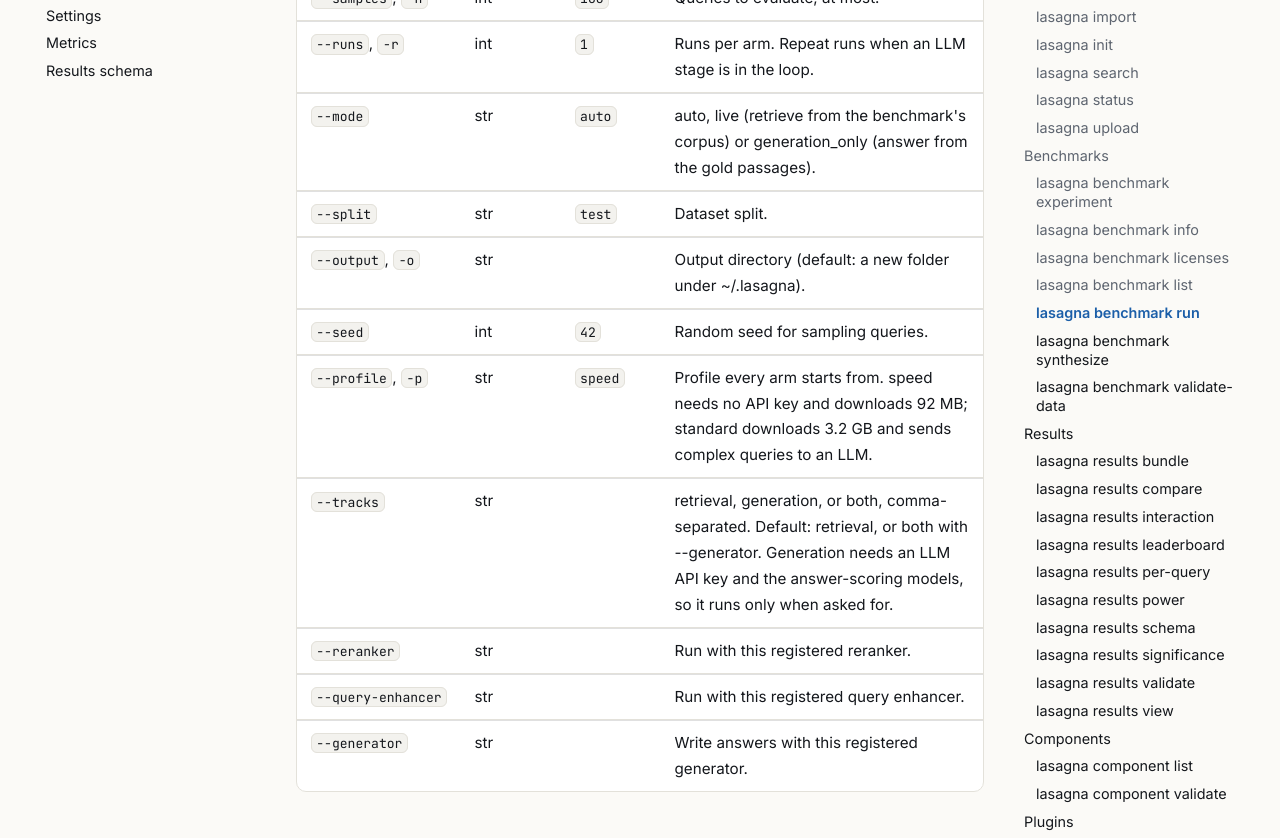
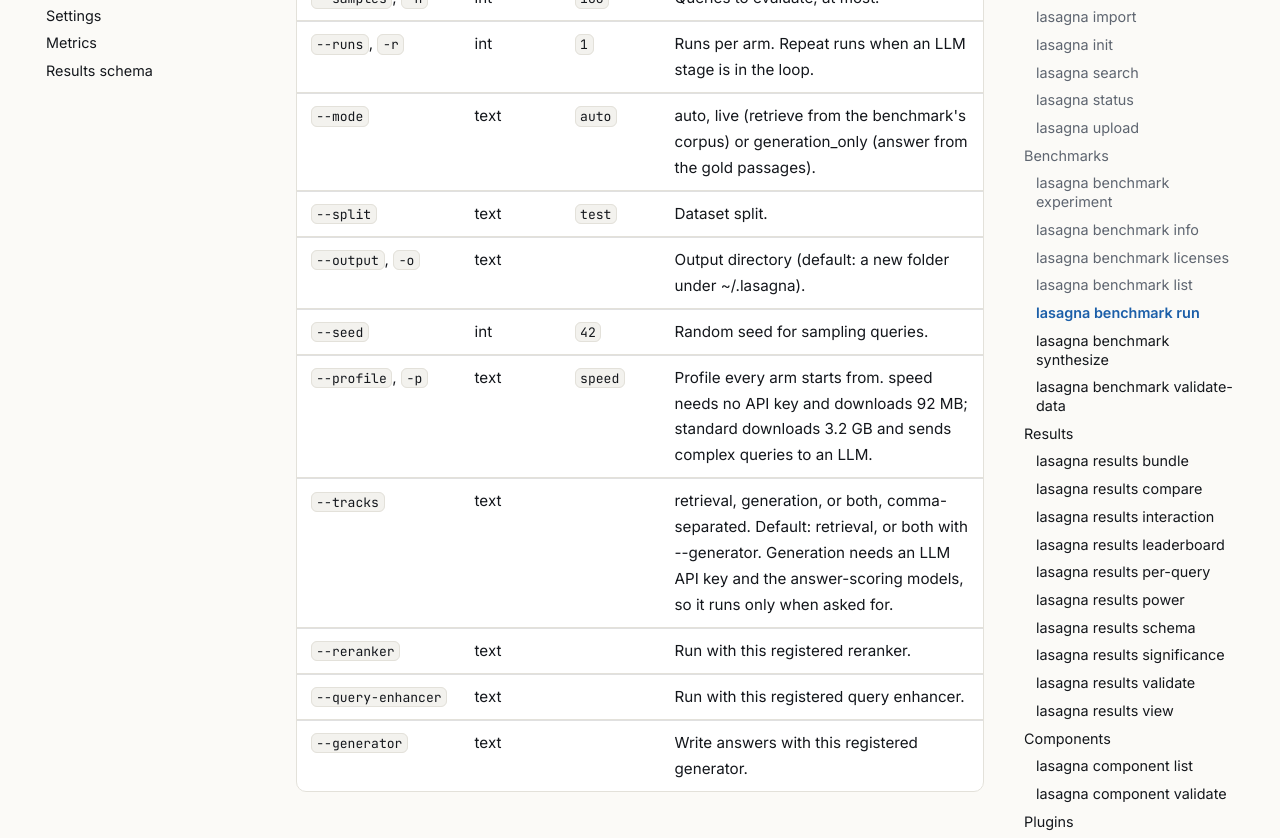
Before and after one commit to dolev31/lasagna, an MkDocs documentation site: the page built from docs/reference/cli.md, in a window 1280 px wide and 1400 px high, scrolled down 7205 px. Shown: the part 154-992 px from the top of the window. Built offline with MkDocs 1.6.1 and Material for MkDocs 9.7.7, drawn with Linux system fonts in a browser that asks for light colours; comment, search, counter and statistics services are not loaded; some of the changed text lies outside the part shown.

Commit message:
fix(cli): label option types by their class, not their name (#37)
scripts/gen_cli_doc.py takes each option's label from its parameter type's class instead of its name, so docs/reference/cli.md is the same under typer 0.26.8 and 0.27.3. Closes #35.

```diff
--- a/docs/reference/cli.md
+++ b/docs/reference/cli.md
@@ -41,8 +41,8 @@
 
 | Option | Type | Default | Description |
 |---|---|---|---|
-| `--output`, `-o` | str | `rag-config.json` | Output file |
-| `--session`, `-s` | str | `default` | Session ID |
+| `--output`, `-o` | text | `rag-config.json` | Output file |
+| `--session`, `-s` | text | `default` | Session ID |
 
 ### `lasagna import`
 
@@ -62,7 +62,7 @@
 
 | Option | Type | Default | Description |
 |---|---|---|---|
-| `--session`, `-s` | str | `default` | Session ID |
+| `--session`, `-s` | text | `default` | Session ID |
 
 ### `lasagna init`
 
@@ -93,7 +93,7 @@
 | Option | Type | Default | Description |
 |---|---|---|---|
 | `--top-k`, `-k` | int | `5` | Number of results |
-| `--session`, `-s` | str | `default` | Session ID |
+| `--session`, `-s` | text | `default` | Session ID |
 | `--context`, `-c` |  | off | Show formatted LLM context |
 
 ### `lasagna status`
@@ -108,7 +108,7 @@
 
 | Option | Type | Default | Description |
 |---|---|---|---|
-| `--session`, `-s` | str | `default` | Session ID |
+| `--session`, `-s` | text | `default` | Session ID |
 
 ### `lasagna upload`
 
@@ -130,7 +130,7 @@
 
 | Option | Type | Default | Description |
 |---|---|---|---|
-| `--session`, `-s` | str | `default` | Session ID |
+| `--session`, `-s` | text | `default` | Session ID |
 | `--force` |  | off | Upload the file again even when the session already holds the same content. |
 
 ## Benchmarks
@@ -189,7 +189,7 @@
 
 | Option | Type | Default | Description |
 |---|---|---|---|
-| `--output`, `-o` | str |  | Write markdown to this path |
+| `--output`, `-o` | text |  | Write markdown to this path |
 
 ### `lasagna benchmark list`
 
@@ -203,7 +203,7 @@
 
 | Option | Type | Default | Description |
 |---|---|---|---|
-| `--category` | str |  | Filter by category (single_hop, multi_hop, fact_verification, passage_ranking) |
+| `--category` | text |  | Filter by category (single_hop, multi_hop, fact_verification, passage_ranking) |
 
 ### `lasagna benchmark run`
 
@@ -225,15 +225,15 @@
 |---|---|---|---|
 | `--samples`, `-n` | int | `100` | Queries to evaluate, at most. |
 | `--runs`, `-r` | int | `1` | Runs per arm. Repeat runs when an LLM stage is in the loop. |
-| `--mode` | str | `auto` | auto, live (retrieve from the benchmark's corpus) or generation_only (answer from the gold passages). |
-| `--split` | str | `test` | Dataset split. |
-| `--output`, `-o` | str |  | Output directory (default: a new folder under ~/.lasagna). |
+| `--mode` | text | `auto` | auto, live (retrieve from the benchmark's corpus) or generation_only (answer from the gold passages). |
+| `--split` | text | `test` | Dataset split. |
+| `--output`, `-o` | text |  | Output directory (default: a new folder under ~/.lasagna). |
 | `--seed` | int | `42` | Random seed for sampling queries. |
-| `--profile`, `-p` | str | `speed` | Profile every arm starts from. speed needs no API key and downloads 92 MB; standard downloads 3.2 GB and sends complex queries to an LLM. |
-| `--tracks` | str |  | retrieval, generation, or both, comma-separated. Default: retrieval, or both with --generator. Generation needs an LLM API key and the answer-scoring models, so it runs only when asked for. |
-| `--reranker` | str |  | Run with this registered reranker. |
-| `--query-enhancer` | str |  | Run with this registered query enhancer. |
-| `--generator` | str |  | Write answers with this registered generator. |
+| `--profile`, `-p` | text | `speed` | Profile every arm starts from. speed needs no API key and downloads 92 MB; standard downloads 3.2 GB and sends complex queries to an LLM. |
+| `--tracks` | text |  | retrieval, generation, or both, comma-separated. Default: retrieval, or both with --generator. Generation needs an LLM API key and the answer-scoring models, so it runs only when asked for. |
+| `--reranker` | text |  | Run with this registered reranker. |
+| `--query-enhancer` | text |  | Run with this registered query enhancer. |
+| `--generator` | text |  | Write answers with this registered generator. |
 
 ### `lasagna benchmark synthesize`
 
@@ -256,10 +256,10 @@
 | Option | Type | Default | Description |
 |---|---|---|---|
 | `--n` | int | `100` | Number of questions to write |
-| `--out` | str | `synthetic_qa.jsonl` | JSONL file to write |
-| `--mix` | str | `factoid=0.6,multihop=0.3,unanswerable=0.1` | Share of each question type: factoid, multihop, unanswerable |
+| `--out` | text | `synthetic_qa.jsonl` | JSONL file to write |
+| `--mix` | text | `factoid=0.6,multihop=0.3,unanswerable=0.1` | Share of each question type: factoid, multihop, unanswerable |
 | `--seed` | int | `42` | Seed for choosing the source passages |
-| `--model` | str |  | LLM that writes and checks the questions (default: MODEL_NAME) |
+| `--model` | text |  | LLM that writes and checks the questions (default: MODEL_NAME) |
 | `--dry-run` |  | off | Print the plan and a token estimate; call no LLM, write nothing |
 | `--overwrite` |  | off | Replace --out if it exists |
 
@@ -301,9 +301,9 @@
 
 | Option | Type | Default | Description |
 |---|---|---|---|
-| `--output`, `-o` | str | `run.json` | Bundle path to write |
-| `--name` | str |  | Submitter name |
-| `--affiliation` | str |  | Submitter affiliation |
+| `--output`, `-o` | text | `run.json` | Bundle path to write |
+| `--name` | text |  | Submitter name |
+| `--affiliation` | text |  | Submitter affiliation |
 
 ### `lasagna results compare`
 
@@ -326,7 +326,7 @@
 
 | Option | Type | Default | Description |
 |---|---|---|---|
-| `--metric`, `-m` | str | `ndcg@10` | Metric to compare. |
+| `--metric`, `-m` | text | `ndcg@10` | Metric to compare. |
 
 ### `lasagna results interaction`
 
@@ -348,12 +348,12 @@
 
 | Option | Type | Default | Description |
 |---|---|---|---|
-| `--benchmark` | str |  | Which benchmark (default: the only one) |
-| `--metric`, `-m` | str | `ndcg@10` | Metric to test. |
-| `--neither` | str | `neither` | Config with both techniques off |
-| `--only-a` | str |  | Config with technique A only |
-| `--only-b` | str |  | Config with technique B only |
-| `--both` | str |  | Config with both on |
+| `--benchmark` | text |  | Which benchmark (default: the only one) |
+| `--metric`, `-m` | text | `ndcg@10` | Metric to test. |
+| `--neither` | text | `neither` | Config with both techniques off |
+| `--only-a` | text |  | Config with technique A only |
+| `--only-b` | text |  | Config with technique B only |
+| `--both` | text |  | Config with both on |
 | `--alpha` | float | `0.05` | Significance level of the test. |
 | `--resamples` | int | `10000` | Random sign patterns for the sign-flip permutation test when more than 30 queries differ; with 30 or fewer it is exact. The interval is a t interval. |
 | `--bootstrap` | int |  | Old name of --resamples, removed in 0.3.0. |
@@ -378,9 +378,9 @@
 
 | Option | Type | Default | Description |
 |---|---|---|---|
-| `--metric`, `-m` | str | `ndcg@10` | Metric to rank by. |
-| `--output`, `-o` | str |  | Folder to write one page per benchmark into (.md, or .tex with --format latex), plus index.json |
-| `--format` | str | `markdown` | markdown, or latex: one booktabs table per comparability group, printed when no --output is given |
+| `--metric`, `-m` | text | `ndcg@10` | Metric to rank by. |
+| `--output`, `-o` | text |  | Folder to write one page per benchmark into (.md, or .tex with --format latex), plus index.json |
+| `--format` | text | `markdown` | markdown, or latex: one booktabs table per comparability group, printed when no --output is given |
 | `--allow-invalid` |  | off | Show bundles `results validate` rejects, each number marked INVALID |
 
 ### `lasagna results per-query`
@@ -405,11 +405,11 @@
 
 | Option | Type | Default | Description |
 |---|---|---|---|
-| `--output`, `-o` | str |  | Write to .csv or .jsonl |
-| `--benchmark` | str |  | Restrict to one benchmark |
-| `--config` | str |  | Restrict to one config |
+| `--output`, `-o` | text |  | Write to .csv or .jsonl |
+| `--benchmark` | text |  | Restrict to one benchmark |
+| `--config` | text |  | Restrict to one config |
 | `--limit` | int | `20` | Rows to print when not writing a file |
-| `--sort-by` | str |  | Metric to sort ascending (worst first) |
+| `--sort-by` | text |  | Metric to sort ascending (worst first) |
 
 ### `lasagna results power`
 
@@ -433,8 +433,8 @@
 
 | Option | Type | Default | Description |
 |---|---|---|---|
-| `--metric`, `-m` | str | `ndcg@10` | Metric to test. |
-| `--benchmark` | str |  | Which benchmark |
+| `--metric`, `-m` | text | `ndcg@10` | Metric to test. |
+| `--benchmark` | text |  | Which benchmark |
 | `--alpha` | float | `0.05` | Significance level of the test. |
 | `--power` | float | `0.8` | Chance of detecting the effect, for the smallest one reported. |
 
@@ -452,7 +452,7 @@
 
 | Option | Type | Default | Description |
 |---|---|---|---|
-| `--output`, `-o` | str |  | Write to a file |
+| `--output`, `-o` | text |  | Write to a file |
 
 ### `lasagna results significance`
 
@@ -474,9 +474,9 @@
 
 | Option | Type | Default | Description |
 |---|---|---|---|
-| `--metric`, `-m` | str | `ndcg@10` | Metric to test. |
-| `--benchmark` | str |  | Which benchmark |
-| `--correction` | str | `holm` | 'holm' (Holm-Bonferroni) or 'none' |
+| `--metric`, `-m` | text | `ndcg@10` | Metric to test. |
+| `--benchmark` | text |  | Which benchmark |
+| `--correction` | text | `holm` | 'holm' (Holm-Bonferroni) or 'none' |
 | `--alpha` | float | `0.05` | Family-wise significance level |
 | `--all` |  | off | Include pairs that did not reach significance |
 
@@ -522,10 +522,10 @@
 
 | Option | Type | Default | Description |
 |---|---|---|---|
-| `--metric`, `-m` | str |  | Metric to rank, test and compare queries by (default: ndcg@10 when recorded) |
-| `--benchmark` | str |  | Show one benchmark only |
-| `--diff` | <str str> |  | The two arms the per-query table compares (default: the top two) |
-| `--output`, `-o` | str | `view.html` | HTML file to write |
+| `--metric`, `-m` | text |  | Metric to rank, test and compare queries by (default: ndcg@10 when recorded) |
+| `--benchmark` | text |  | Show one benchmark only |
+| `--diff` | <text text> |  | The two arms the per-query table compares (default: the top two) |
+| `--output`, `-o` | text | `view.html` | HTML file to write |
 | `--open` |  | off | Open the page in your browser |
 | `--allow-invalid` |  | off | Show a bundle `results validate` rejects, the page marked INVALID |
 
@@ -571,8 +571,8 @@
 
 | Option | Type | Default | Description |
 |---|---|---|---|
-| `--stage` | str |  | Component stage: reranker, query_enhancer, chunker, embedder, retriever, document_processor, generator, agentic_pipeline. agentic_pipeline requires a BaseAgenticPipeline class, not a plain function. |
-| `--profile`, `-p` | str | `speed` | Profile whose model a registered component is built with (default speed: the 92 MB cross-encoder, not the settings file's 881 MB one) |
+| `--stage` | text |  | Component stage: reranker, query_enhancer, chunker, embedder, retriever, document_processor, generator, agentic_pipeline. agentic_pipeline requires a BaseAgenticPipeline class, not a plain function. |
+| `--profile`, `-p` | text | `speed` | Profile whose model a registered component is built with (default speed: the 92 MB cross-encoder, not the settings file's 881 MB one) |
 
 ## Plugins
 
@@ -606,7 +606,7 @@
 
 | Option | Type | Default | Description |
 |---|---|---|---|
-| `--session`, `-s` | str | `default` | Session whose pipeline to mark as the one that runs. |
+| `--session`, `-s` | text | `default` | Session whose pipeline to mark as the one that runs. |
 
 ## Skills
 
@@ -626,7 +626,7 @@
 
 | Option | Type | Default | Description |
 |---|---|---|---|
-| `--target`, `-t` | str | `.claude/skills` | Where to write them (Claude Code/Desktop use .claude/skills) |
+| `--target`, `-t` | text | `.claude/skills` | Where to write them (Claude Code/Desktop use .claude/skills) |
 | `--force` |  | off | Overwrite existing files |
 
 ### `lasagna skills list`
@@ -655,8 +655,8 @@
 
 | Option | Type | Default | Description |
 |---|---|---|---|
-| `--profile`, `-p` | str |  | Apply a profile: speed, standard, balanced, max_quality, or default (the settings file) |
-| `--session`, `-s` | str | `default` | Session ID |
+| `--profile`, `-p` | text |  | Apply a profile: speed, standard, balanced, max_quality, or default (the settings file) |
+| `--session`, `-s` | text | `default` | Session ID |
 | `--force` |  | off | Apply even if the session's stored documents would no longer be searched (they stay where they are until reindexed); the new models must load |
 | `--reindex` |  | off | Reindex the session's documents with the new profile, then apply it; if one fails, the session keeps its profile and every document stays searchable |
 | `--resume-switch` |  | off | Finish a profile switch with --reindex whose process stopped before it ended (doctor reports one): runs the same switch again |
@@ -680,7 +680,7 @@
 |---|---|---|---|
 | `--json` |  | off | Machine-readable output |
 | `--issue` |  | off | Print a block to paste into a bug report |
-| `--session`, `-s` | str | `default` | Session whose profile to report. |
+| `--session`, `-s` | text | `default` | Session whose profile to report. |
 
 ### `lasagna serve`
 
@@ -697,8 +697,8 @@
 | Option | Type | Default | Description |
 |---|---|---|---|
 | `--port` | int | `8000` | Port to listen on. |
-| `--host` | str | `127.0.0.1` | Bind address. Default is loopback; --host 0.0.0.0 exposes the API on every interface, and it is UNAUTHENTICATED (see https://github.com/dolev31/lasagna/blob/main/SECURITY.md). |
+| `--host` | text | `127.0.0.1` | Bind address. Default is loopback; --host 0.0.0.0 exposes the API on every interface, and it is UNAUTHENTICATED (see https://github.com/dolev31/lasagna/blob/main/SECURITY.md). |
 | `--configurator` / `--no-configurator` |  | on | Serve the configurator web page at /configurator. |
 | `--open` / `--no-open` |  | off | Open the configurator in a browser once the server starts. |
 | `--mcp` |  | off | Also serve the MCP server (SSE) at /mcp/sse, from this process. Milvus Lite admits one process per store, so this is how an agent and the REST API share one. |
-| `--session`, `-s` | str |  | The session for MCP tool calls and REST requests that name none (default: RAG_SESSION_ID, else 'default'). |
+| `--session`, `-s` | text |  | The session for MCP tool calls and REST requests that name none (default: RAG_SESSION_ID, else 'default'). |
```
Also changed, not shown: CHANGELOG.md (+6 -0 lines), 2 other files.
